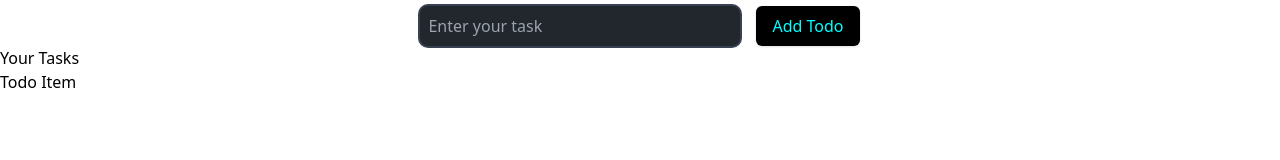
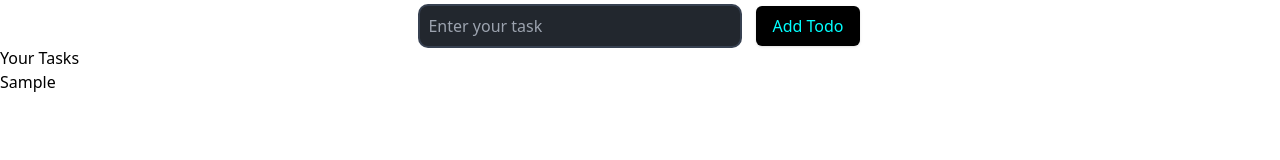
Before and after one commit to bolanpartik/task-expo, a React (Vite) app: page / in a window 1280 px wide. Both pictures are taken after typing "Sample" into the empty fields and a click on the button "Add Todo". Shown: the part 134-294 px from the top of the page. Built offline with nearby package versions, Linux system fonts and the light colour scheme.

Commit message:
show todo title

```diff
--- a/src/components/TodoItem.jsx
+++ b/src/components/TodoItem.jsx
@@ -6,8 +6,8 @@ export default function TodoItem({ allTodos, id, setAllTodos }) {
     const [isTodoCompleted, setIsTodoCompleted] = useState(currTodo.isCompleted)
 
     return (
-        <div >
-            Todo Item
+        <div>
+            <p>{currTodo.title}</p>
         </div>
     )
 }
```
